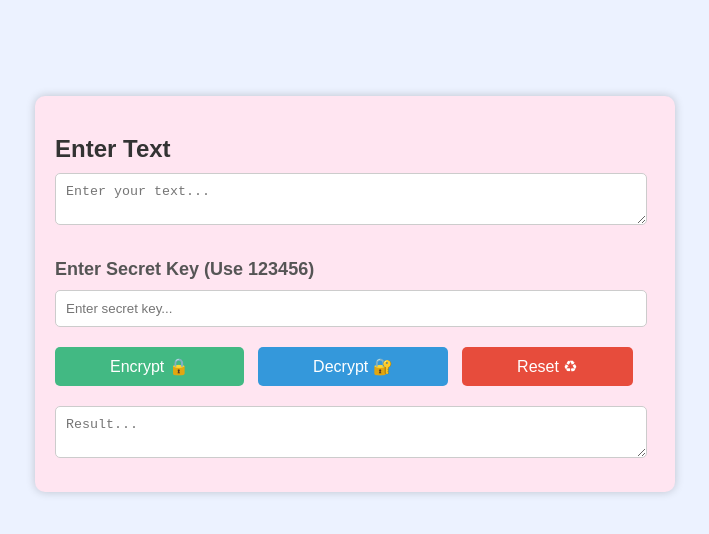
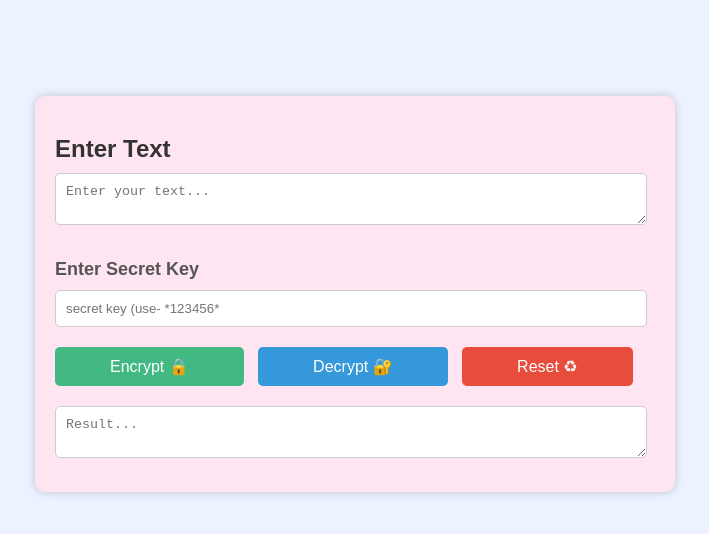
Before and after one commit to RawHit02/Encr_Decr, a plain HTML site: page index.html in a window 1280 px wide. Shown: the part 116-650 px from the top of the page, without its empty margins (285-994 px from the left). Drawn offline with Linux system fonts and the light colour scheme.

Commit message:
Update index.html

```diff
--- a/index.html
+++ b/index.html
@@ -16,8 +16,8 @@
         <div class="container">
             <h2 class="titl">Enter Text </h2>
             <textarea class="input-box" id="inputText" placeholder="Enter your text..."></textarea>
-            <h3 class="subtitle">Enter Secret Key (Use 123456)</h3>
-            <input class="secret-key" type="password" id="secretKey" placeholder="Enter secret key...">
+            <h3 class="subtitle">Enter Secret Key</h3>
+            <input class="secret-key" type="password" id="secretKey" placeholder="secret key (use- *123456*">
             <button class="btn encrypt-btn" onclick="encrypt()">Encrypt 🔒</button>
             <button class="btn decrypt-btn" onclick="decrypt()">Decrypt 🔐</button>
             <button class="btn reset-btn" onclick="reset()">Reset ♻</button>
```
